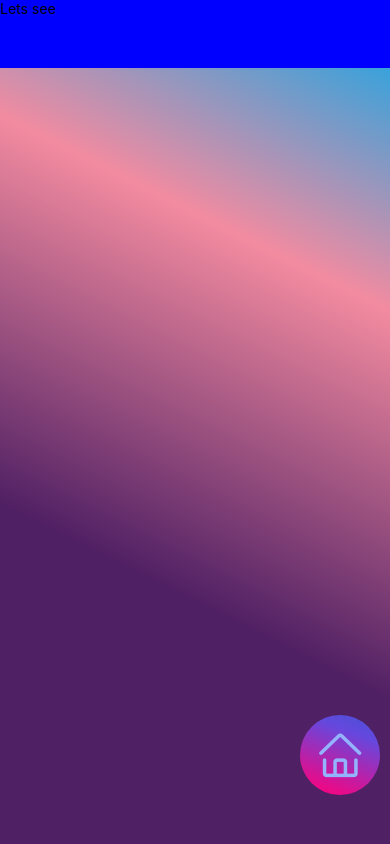
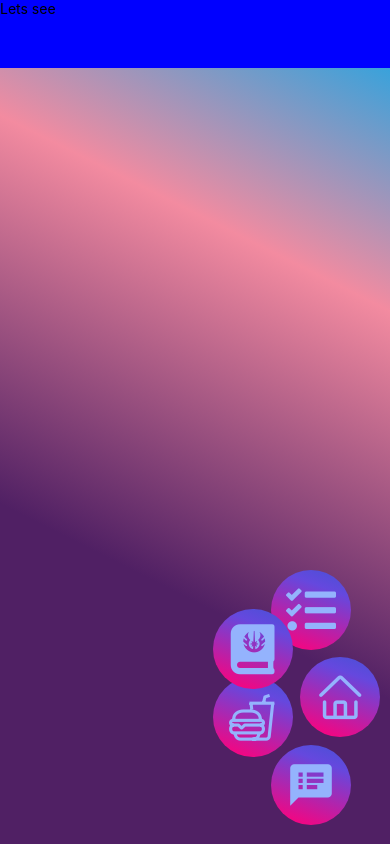
Before and after one commit to arsmohamed/MeroProject, a React Native app: screen / in a window 390 px wide. Built offline with nearby package versions, Linux system fonts and the light colour scheme.

Commit message:
Created view and working on changing place with the icion places

```diff
--- /dev/null
+++ b/Nav/NavPag/NavPag.js
@@ -0,0 +1,154 @@
+import * as React from 'react';
+import { StyleSheet, Text, View } from 'react-native';
+import { LinearGradient } from 'expo-linear-gradient';
+import Icon from 'react-native-vector-icons/AntDesign';
+import IconFA from 'react-native-vector-icons/FontAwesome5';
+import IconMI from 'react-native-vector-icons/MaterialIcons';
+import IconII from 'react-native-vector-icons/Ionicons';
+// import IconFA from 'react-native-vector-icons/FontAwesome5';
+
+export default function NavPag() {
+
+    const HomePageIcon = <View style={styles.NavIconStyle3}>
+        <LinearGradient
+          start={{ x: 0.35, y: 0 }} and end={{ x: 0, y: 0.95 }}
+          locations={[0,0.25,0.95]}
+          colors={['#4651D5','#6548DE','#FF007A']}
+          style={styles.NavIconStyle}
+        >
+            {/* {NotePage} */}
+          <Icon name="home" size={50} color="#94B3FD" />
+      </LinearGradient>
+    </View>
+
+    const NotePageIcon = <View style={styles.NavIconStyle2}>
+        <LinearGradient
+          start={{ x: 0.35, y: 0 }} and end={{ x: 0, y: 0.95 }}
+          locations={[0,0.25,0.95]}
+          colors={['#4651D5','#6548DE','#FF007A']}
+          style={styles.NavIconStyle}
+        >
+            {/* {NotePage} */}
+          <IconMI name="speaker-notes" size={50} color="#94B3FD" />
+      </LinearGradient>
+    </View>
+
+    const MealPageIcon = <View style={styles.NavIconStyle6}>
+    <LinearGradient
+      start={{ x: 0.35, y: 0 }} and end={{ x: 0, y: 0.95 }}
+      locations={[0,0.25,0.95]}
+      colors={['#4651D5','#6548DE','#FF007A']}
+      style={styles.NavIconStyle}
+    >
+      <IconII name="md-fast-food-outline" size={50} color="#94B3FD" />
+
+    </LinearGradient>
+  </View>
+    const TaskPageIcon = <View style={styles.NavIconStyle4}>
+    <LinearGradient
+      start={{ x: 0.35, y: 0 }} and end={{ x: 0, y: 0.95 }}
+      locations={[0,0.25,0.95]}
+      colors={['#4651D5','#6548DE','#FF007A']}
+      style={styles.NavIconStyle}
+    >
+      <IconFA name="tasks" size={50} color="#94B3FD" />
+
+    </LinearGradient>
+  </View>
+    const DiaryPageIcon = <View style={styles.NavIconStyle5}>
+    <LinearGradient
+      start={{ x: 0.35, y: 0 }} and end={{ x: 0, y: 0.95 }}
+      locations={[0,0.25,0.95]}
+      colors={['#4651D5','#6548DE','#FF007A']}
+      style={styles.NavIconStyle}
+    >
+      <IconFA name="journal-whills" size={50} color="#94B3FD" />
+
+    </LinearGradient>
+  </View>
+
+    const CollectionIcon = <View style={styles.IconsPageAre}>
+        {NotePageIcon}
+        {MealPageIcon}
+        {TaskPageIcon}
+        {DiaryPageIcon}
+        {HomePageIcon}
+    </View>
+
+    return (CollectionIcon);
+  }
+
+
+// Later on in your styles..
+const styles = StyleSheet.create({
+    IconsPageAre: {
+        display: 'flex',
+        width: "100%",
+        height: "100%",
+        position: 'absolute',
+      },
+      NavIconStyle1: {
+        // bottom: 1,
+        // margin: "5%",
+        marginBottom: "2.5%",
+        position: 'absolute',
+        bottom:0,
+        right:0,
+      },
+      NavIconStyle2: {
+        // bottom: 1,
+        margin: "2.5%",
+        marginRight: "10%",
+        marginBottom: "5%",
+        position: 'absolute',
+        bottom:0,
+        right:0,
+      },
+      NavIconStyle3: {
+        // bottom: 1,
+        margin: "2.5%",
+        marginBottom: "7.5%",
+        position: 'absolute',
+        bottom:"10%",
+        right:0,
+      },
+      NavIconStyle4: {
+        // bottom: 1,
+        margin: "2.5%",
+        marginBottom: "10%",
+        marginRight: "10%",
+        position: 'absolute',
+        bottom:"20%",
+        right:0,
+      },
+      NavIconStyle5: {
+        // bottom: 1,
+        margin: "2.5%",
+        marginBottom: "10%",
+        marginRight: "25%",
+        position: 'absolute',
+        bottom:"15%",
+        right:0,
+      },
+      NavIconStyle6: {
+        // bottom: 1,
+        margin: "2.5%",
+        marginBottom: "2.5%",
+        marginRight: "25%",
+        position: 'absolute',
+        bottom:"10%",
+        right:0,
+      },
+      NavIconStyle: {
+        width: 80,
+        height: 80,
+        borderRadius: 80 / 2,
+        alignItems: 'center',
+      justifyContent: 'center',
+      },
+      button: {
+        padding: 15,
+        alignItems: 'center',
+        borderRadius: 50,
+      },
+  });
--- a/Nav/NavigationPage.js
+++ b/Nav/NavigationPage.js
@@ -1,11 +1,16 @@
-import * as React from 'react';
+import  React, {useState} from 'react';
 import { StyleSheet, Text, View } from 'react-native';
 import { LinearGradient } from 'expo-linear-gradient';
+import NavPag from './NavPag/NavPag';
 import Icon from 'react-native-vector-icons/AntDesign';
 
 export default function Nav() {
 
-    const NavIcon = <View style={styles.NavIconStyle1}>
+  const [IconClicked, setIconClicked] = useState(false);
+
+    const NavIcon = <View style={styles.IconsPageAre}>
+      <NavPag/>
+      <View style={styles.NavIconStyle1}>
         <LinearGradient
           start={{ x: 0.35, y: 0 }} and end={{ x: 0, y: 0.95 }}
           locations={[0,0.25,0.95]}
@@ -13,15 +18,23 @@ export default function Nav() {
           style={styles.NavIconStyle}
         >
           <Icon name="home" size={50} color="#94B3FD" />
-      </LinearGradient>
+
+        </LinearGradient>
+      </View>
     </View>
 
-    return (NavIcon);
+    return (<NavPag/>);
   }
 
 
 // Later on in your styles..
 const styles = StyleSheet.create({
+    IconsPageAre: {
+      display: 'flex',
+      width: "100%",
+      height: "100%",
+      position: 'absolute',
+    },
     NavIconStyle1: {
       bottom: 1,
       margin: "2.5%",
```
